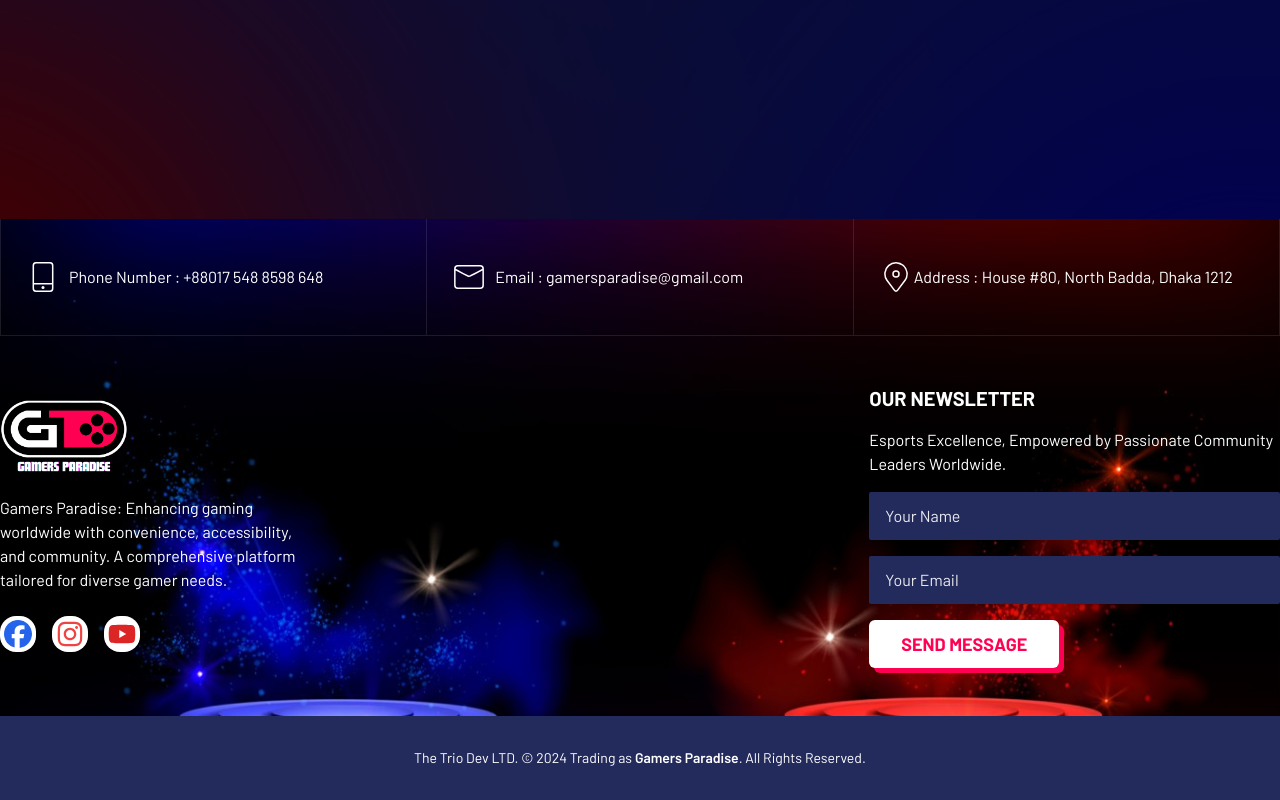
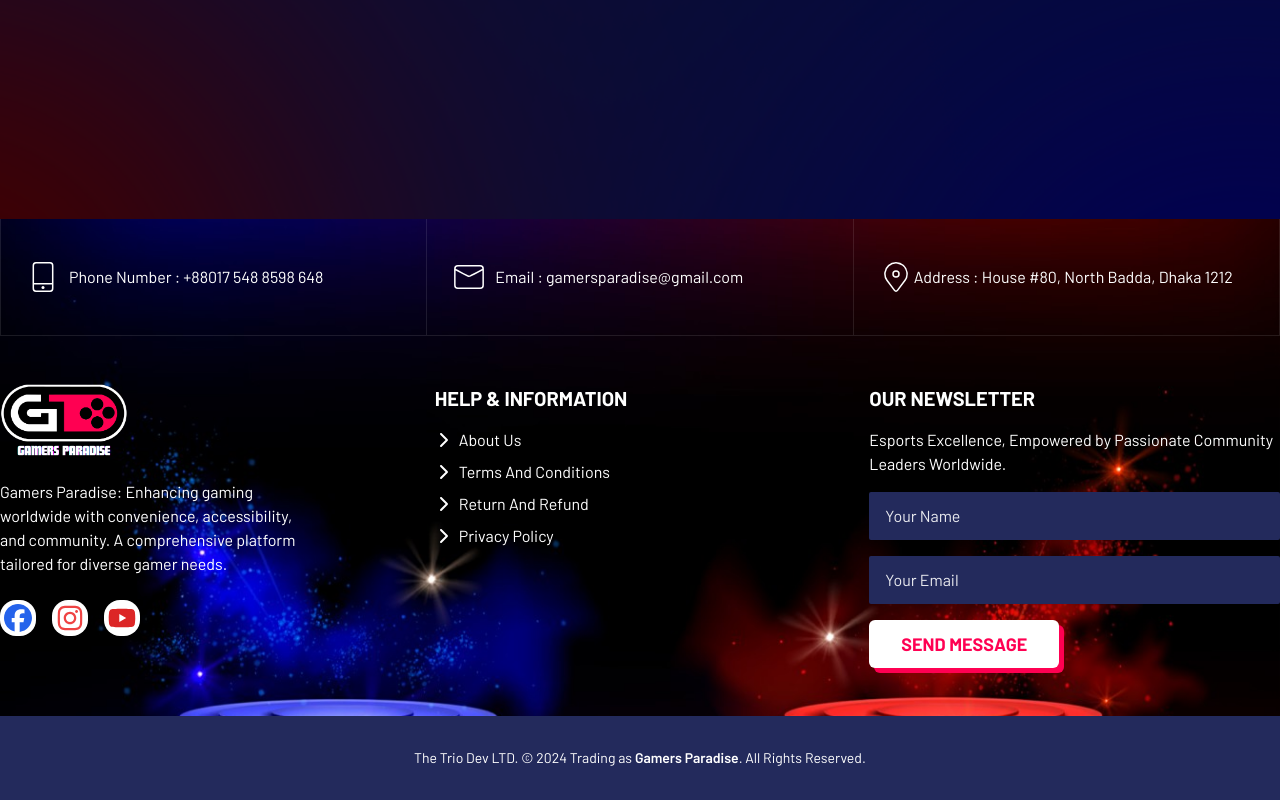
Before and after one commit to mahmudulturan/gamers-paradise-frontend, a Next.js app: page / in a window 1280 px wide. Shown: the part 709-1509 px from the top of the page. Built offline with nearby package versions, Linux system fonts and the light colour scheme.

Commit message:
add: help and information part in footer

```diff
--- a/src/app/(root)/components/Shared/Footer/Footer.tsx
+++ b/src/app/(root)/components/Shared/Footer/Footer.tsx
@@ -3,8 +3,8 @@ import './footer.css';
 import logo from '@/assets/images/logo/gamersParadiseLogo.png';
 import Image from 'next/image';
 import Link from 'next/link';
-import { FaYoutube, FaInstagram, FaFacebook } from "react-icons/fa6";
-import { CiLocationOn, CiMobile4, CiMail  } from "react-icons/ci";
+import { FaYoutube, FaInstagram, FaFacebook, FaChevronRight } from "react-icons/fa6";
+import { CiLocationOn, CiMobile4, CiMail } from "react-icons/ci";
 import { Input } from '@/components/ui/Input/input';
 import { Button } from '@/components/ui/Button/button';
 
@@ -27,7 +27,7 @@ const Footer = () => {
                     </div>
                 </div>
             </section>
-            <section className='min-h-[40vh] wrapper flex items-center justify-between gap-6 py-12'>
+            <section className='min-h-[40vh] wrapper flex items-start justify-between gap-6 py-12'>
                 {/* footer logo start*/}
                 <div className='flex-1'>
                     <Link href={'/'}>
@@ -49,7 +49,25 @@ const Footer = () => {
 
                 {/* suggestions section start*/}
                 <div className='flex-1'>
-
+                    <h4 className='uppercase font-bold text-xl mb-4'>Help & Information</h4>
+                    <div className='space-y-2'>
+                        <div className='group hover:text-textCol/80 cursor-pointer flex items-center gap-2'>
+                            <FaChevronRight className='group-hover:text-textCol/80' />
+                            <span>About Us</span>
+                        </div>
+                        <div className='group hover:text-textCol/80 cursor-pointer flex items-center gap-2'>
+                            <FaChevronRight className='group-hover:text-textCol/80' />
+                            <span>Terms And Conditions</span>
+                        </div>
+                        <div className='group hover:text-textCol/80 cursor-pointer flex items-center gap-2'>
+                            <FaChevronRight className='group-hover:text-textCol/80' />
+                            <span>Return And Refund</span>
+                        </div>
+                        <div className='group hover:text-textCol/80 cursor-pointer flex items-center gap-2'>
+                            <FaChevronRight className='group-hover:text-textCol/80' />
+                            <span>Privacy Policy</span>
+                        </div>
+                    </div>
                 </div>
 
                 {/* newsletter section start */}
```
